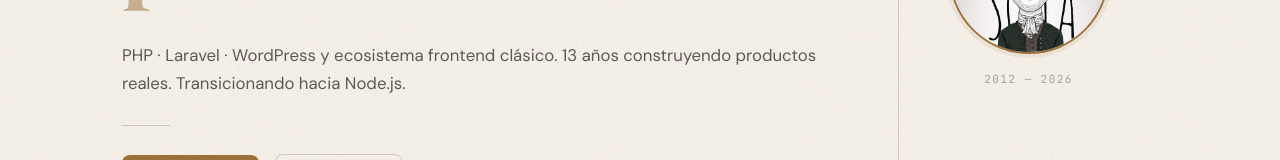
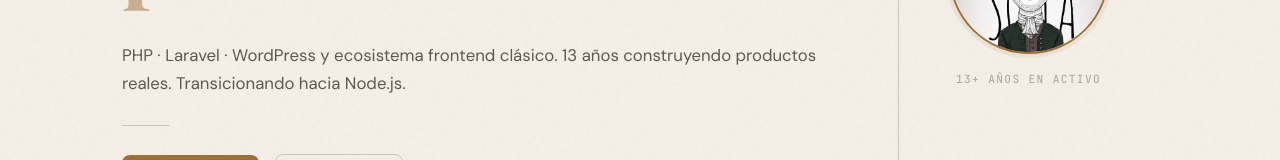
Before and after one commit to msolladev/portfolio, a Next.js app: page / in a window 1280 px wide. Shown: the part 511-671 px from the top of the page. Built offline with nearby package versions, Linux system fonts and the light colour scheme; no server answers.

Commit message:
feat: update button aria-label to Spanish and adjust padding in BlogClient; localize years of experience in Hero

```diff
--- a/src/components/blog/BlogClient.tsx
+++ b/src/components/blog/BlogClient.tsx
@@ -136,11 +136,10 @@ export function BlogClient({ allPosts }: Props) {
         {query && (
           <button
             onClick={() => setQuery("")}
-            aria-label="Clear search"
+            aria-label="Limpiar búsqueda"
             style={{
               position: "absolute",
               right: "0.875rem",
-              top: "50%",
               transform: "translateY(-50%)",
               background: "none",
               border: "none",
@@ -149,6 +148,7 @@ export function BlogClient({ allPosts }: Props) {
               cursor: "pointer",
               lineHeight: 1,
               padding: 0,
+              paddingTop: "55px",
             }}
           >
             ✕
--- a/src/components/sections/Hero.tsx
+++ b/src/components/sections/Hero.tsx
@@ -110,7 +110,7 @@ export function Hero() {
           />
         </div>
         <span className="font-mono text-[0.7rem] tracking-[0.12em] uppercase text-[var(--text-soft)] opacity-50 text-center">
-          2012 — 2026
+          {yearsOfExperience}+ años en activo
         </span>
       </motion.div>
     </section>
--- a/src/styles/globals.css
+++ b/src/styles/globals.css
@@ -375,7 +375,6 @@ button.active {
 .prose {
   h1, h2, h3, h4, h5, h6 {
     color: var(--text);
-    padding-top: 1rem;
   }
 
   h2 {
```
